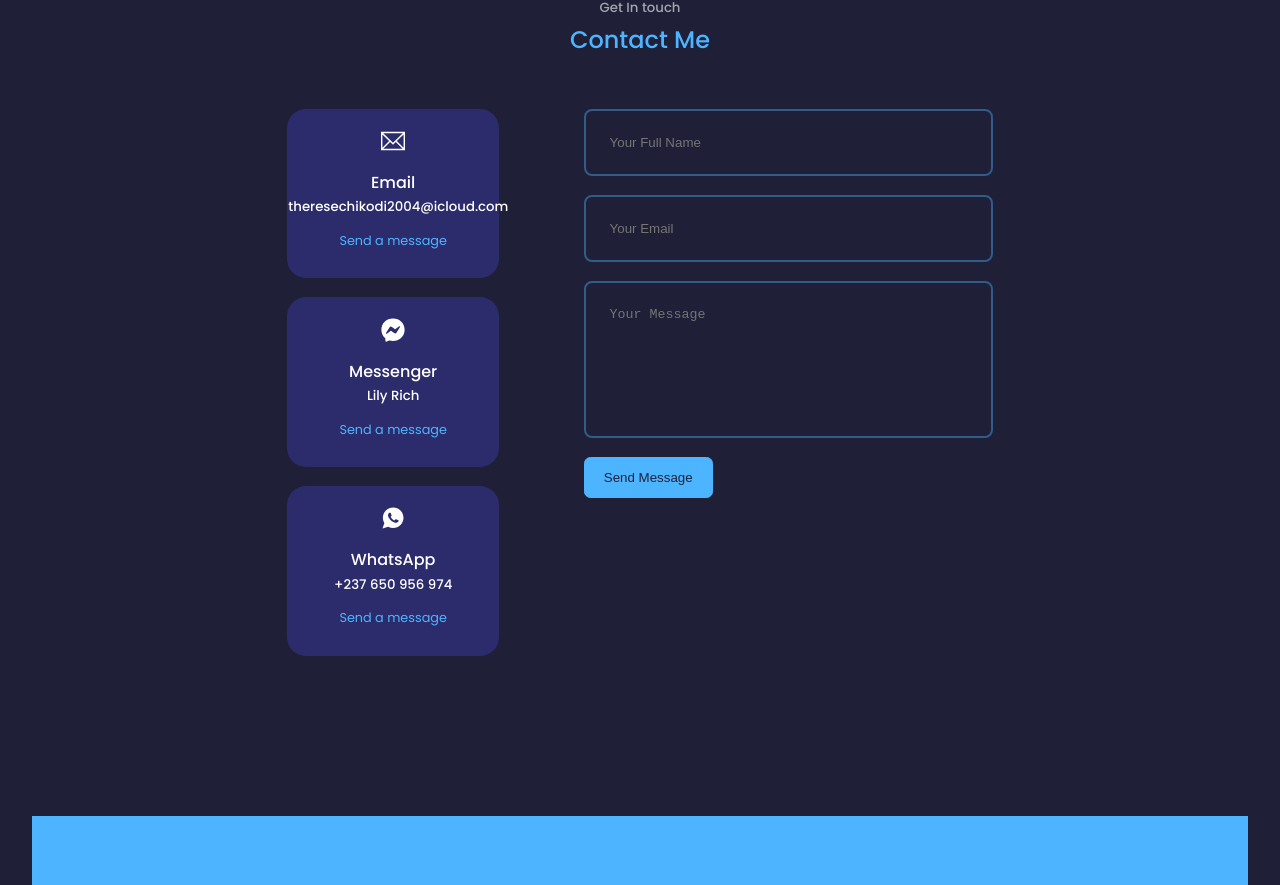
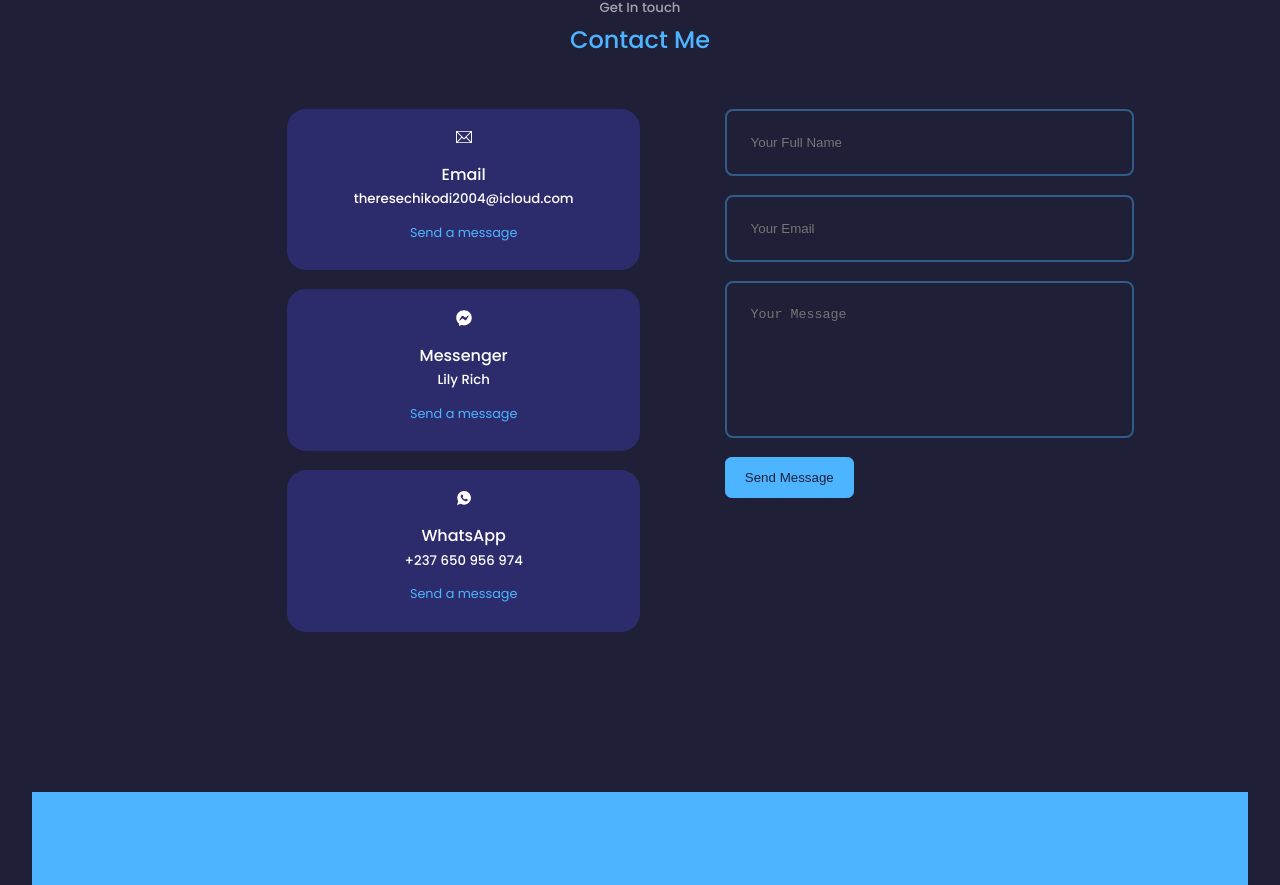
Before and after one commit to teresb/Myportfolio, a React (Create React App) app: page / in a window 1280 px wide. Shown: the part 5118-6003 px from the top of the page. Built offline with nearby package versions, Linux system fonts and the light colour scheme.

Commit message:
updated contact

```diff
--- a/src/components/Contact/Contact.css
+++ b/src/components/Contact/Contact.css
@@ -1,7 +1,7 @@
 .container.contact__container {
     width: 58%;
     display: grid;
-    grid-template-columns: 30% 58%;
+    grid-template-columns: 50% 58%;
     gap: 12%;
 }
 
@@ -26,7 +26,7 @@
 }
 
 .contact__option-icon {
-    font-size: 1.5rem;
+    font-size: 1rem;
     margin-bottom: 0.5rem;
 }
 
```
